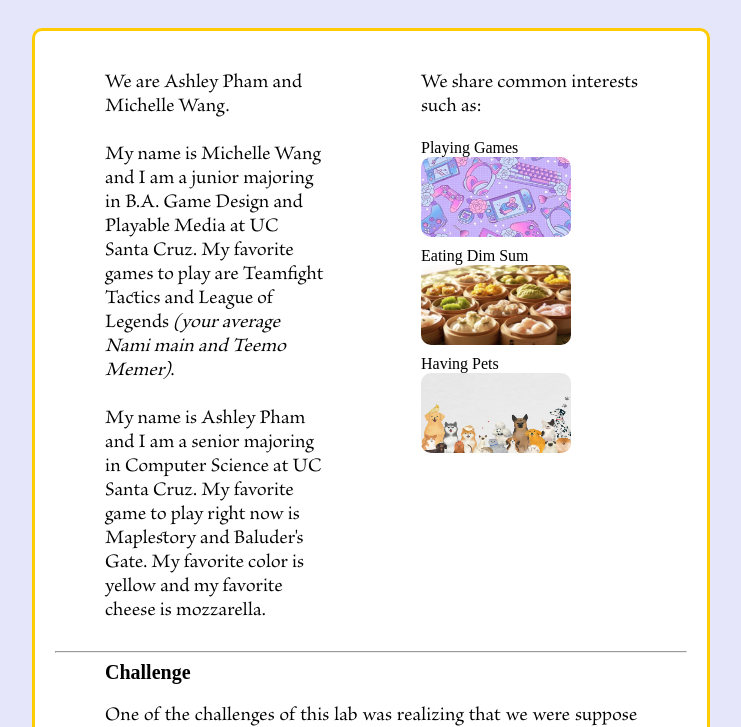
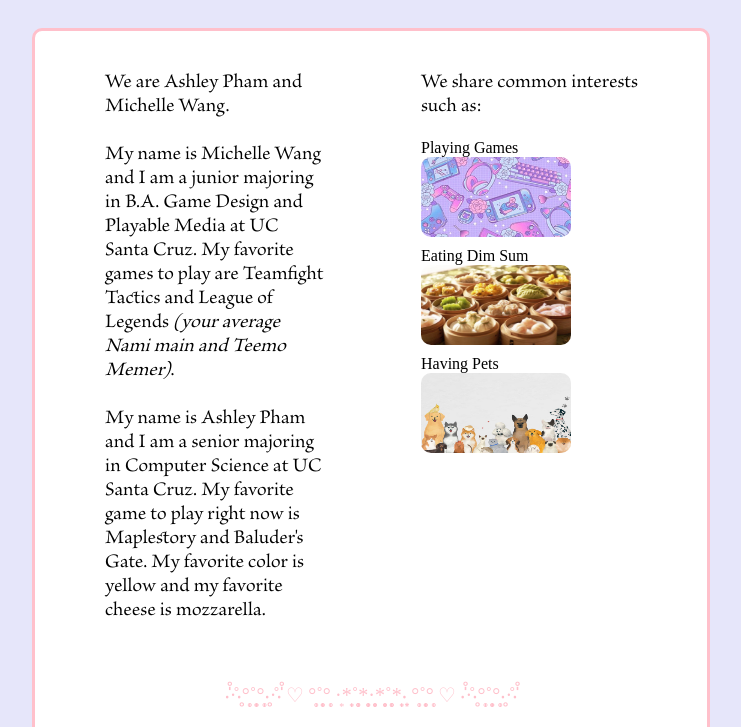
Before and after one commit to aikoijin/art101, a plain HTML site: page lab2/helloworld.html in a window 1280 px wide. Shown: the part 185-912 px from the top of the page, without its empty margins (269-1010 px from the left). Drawn offline with nearby package versions, Linux system fonts and the light colour scheme; files that its build step writes are made by us from their sources; files whose address does not match are found by name.

Commit message:
CSS and HTML

```diff
--- a/lab2/css/lab2.css
+++ b/lab2/css/lab2.css
@@ -11,6 +11,10 @@ h1{
 font-family: "LoversQuarrel";
 color: white;
 margin: 50px;
+}
+
+h2{
+text-decoration: underline;
 }
 
 body {
@@ -35,7 +39,7 @@ height:50px;
   margin: auto;
   width: 50%;
   padding: 20px;
-  border: solid 3px #ffcc04;
+  border: solid 3px pink;
   border-radius: 10px;
   background-color: #ffffff;
 }
--- a/lab2/helloworld.html
+++ b/lab2/helloworld.html
@@ -64,7 +64,8 @@
                 </p>
             </div>
         </div>
-        <hr>
+        <br />
+        <p style="text-align:center; color:pink;">‧̍̊·̊‧̥°̩̥˚̩̩̥͙°̩̥‧̥·̊‧̍̊ ♡ °̩̥˚̩̩̥͙°̩̥ ·͙*̩̩͙˚̩̥̩̥*̩̩̥͙·̩̩̥͙*̩̩̥͙˚̩̥̩̥*̩̩͙‧͙ °̩̥˚̩̩̥͙°̩̥ ♡ ‧̍̊·̊‧̥°̩̥˚̩̩̥͙°̩̥‧̥·̊‧̍̊</p>
         <section>
 			<div class="minor-section">
 					<h2>Challenge</h2>
@@ -83,7 +84,7 @@
                         Personally I, Michelle, struggled with trying to add the font and spent a majority of my time going through many websites: W3Schools,
                         WikiHow, Programiz, PageCloud, and even Stack Overflow. In the end, I realized that the reason why my font wouldn't appear was because
                         my directory to it was wrong. I had to add ../ in front of my LoversQuarrel.ttf to have it go back to the lab2 folder to search for it not
-                        inside the helloworld.html file.  </p>
+                        inside the helloworld.html file. </p>
 			</div>
 
 			<div class="minor-section">
```
